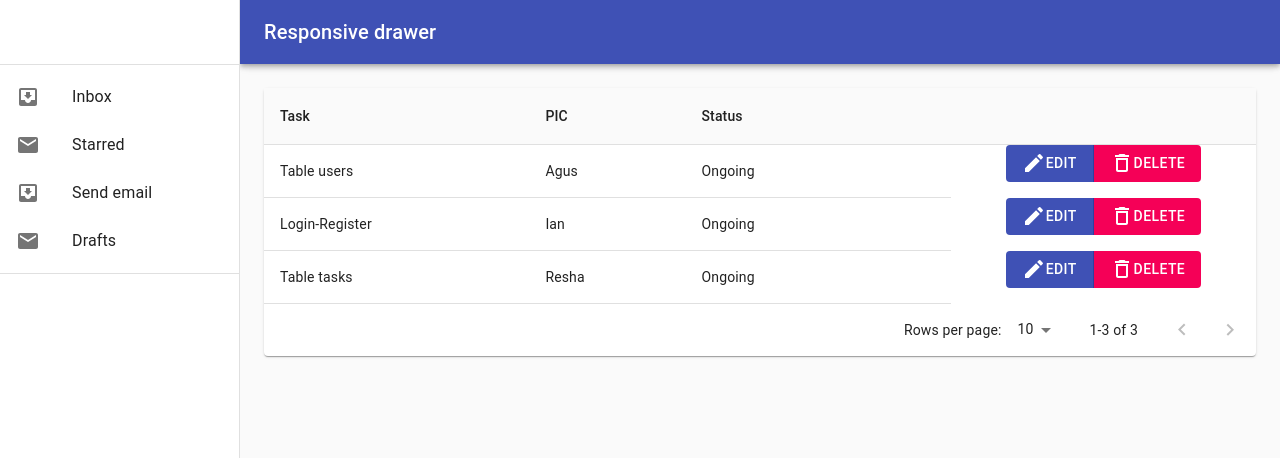
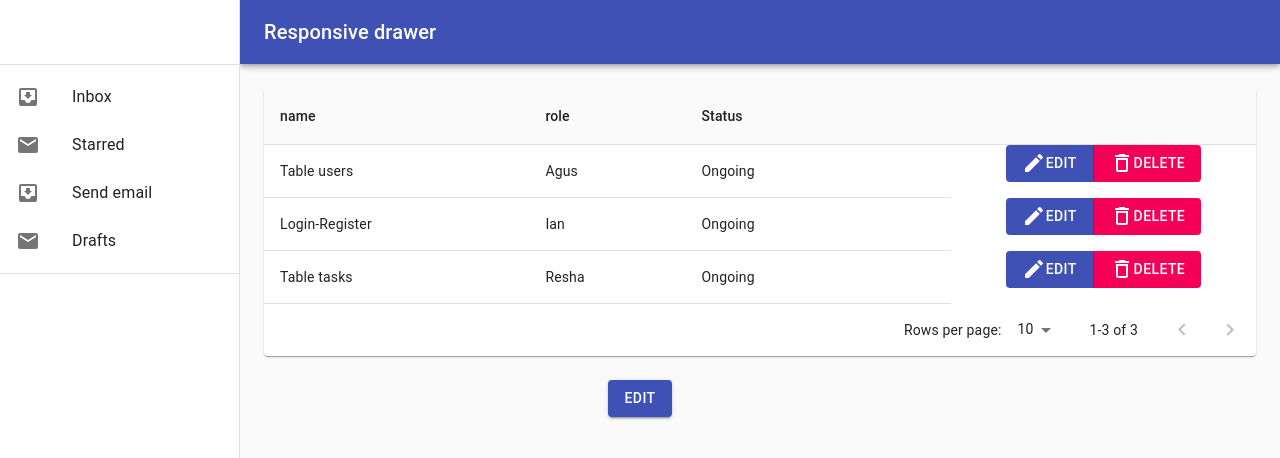
Before and after one commit to Task-Manage/front-end, a React (Create React App) app: page /register in a window 1280 px wide. Shown: the top 458 px of the page. Built offline with nearby package versions, Linux system fonts and the light colour scheme.

Commit message:
edit modal edit

```diff
--- a/src/App.js
+++ b/src/App.js
@@ -9,7 +9,7 @@ function App() {
         <div className="App">
             <Sidebar />
             {/* <TableUser /> */}
-            {/* <ModalEdit /> */}
+            <ModalEdit />
         </div>
     );
 }
--- a/src/Components/ModalEdit/ModalEdit.jsx
+++ b/src/Components/ModalEdit/ModalEdit.jsx
@@ -44,26 +44,25 @@ export default function FormDialog() {
     return (
         <div>
             <Button
-                variant="outlined"
+                variant="contained"
                 color="primary"
                 onClick={handleClickOpen}
             >
-                Open form dialog
+                Edit
             </Button>
             <Dialog
                 open={open}
                 onClose={handleClose}
                 aria-labelledby="form-dialog-title"
             >
-                <DialogTitle id="form-dialog-title">Subscribe</DialogTitle>
+                <DialogTitle id="form-dialog-title">Edit Status</DialogTitle>
                 <DialogContent>
                     <DialogContentText>
-                        To subscribe to this website, please enter your email
-                        address here. We will send updates occasionally.
+                        Pilih Status Sesuai keadaanmu saat ini
                     </DialogContentText>
                     <FormControl className={classes.formControl}>
                         <InputLabel id="demo-simple-select-label">
-                            Age
+                            Status
                         </InputLabel>
                         <Select
                             labelId="demo-simple-select-label"
@@ -71,9 +70,9 @@ export default function FormDialog() {
                             value={age}
                             onChange={handleChange}
                         >
-                            <MenuItem value={10}>Ten</MenuItem>
-                            <MenuItem value={20}>Twenty</MenuItem>
-                            <MenuItem value={30}>Thirty</MenuItem>
+                            <MenuItem value={10}>Ongoing</MenuItem>
+                            <MenuItem value={20}>Done</MenuItem>
+                            <MenuItem value={30}>Revisi</MenuItem>
                         </Select>
                     </FormControl>
                 </DialogContent>
@@ -82,7 +81,7 @@ export default function FormDialog() {
                         Cancel
                     </Button>
                     <Button onClick={handleClose} color="primary">
-                        Subscribe
+                        Confirm
                     </Button>
                 </DialogActions>
             </Dialog>
--- a/src/Components/TableUser/TableUser.jsx
+++ b/src/Components/TableUser/TableUser.jsx
@@ -21,8 +21,8 @@ import EditIcon from "@material-ui/icons/Edit";
 import DeleteOutlineIcon from "@material-ui/icons/DeleteOutline";
 
 const columns = [
-    { id: "task", label: "Task", minWidth: 170 },
-    { id: "pic", label: "PIC", minWidth: 100 },
+    { id: "name", label: "name", minWidth: 170 },
+    { id: "role", label: "role", minWidth: 100 },
     {
         id: "status",
         label: "Status",
@@ -35,8 +35,8 @@ const columns = [
     },
 ];
 
-function createData(task, pic, status, act) {
-    return { task, pic, status, act };
+function createData(name, role, status, act) {
+    return { name, role, status, act };
 }
 
 const rows = [
```
